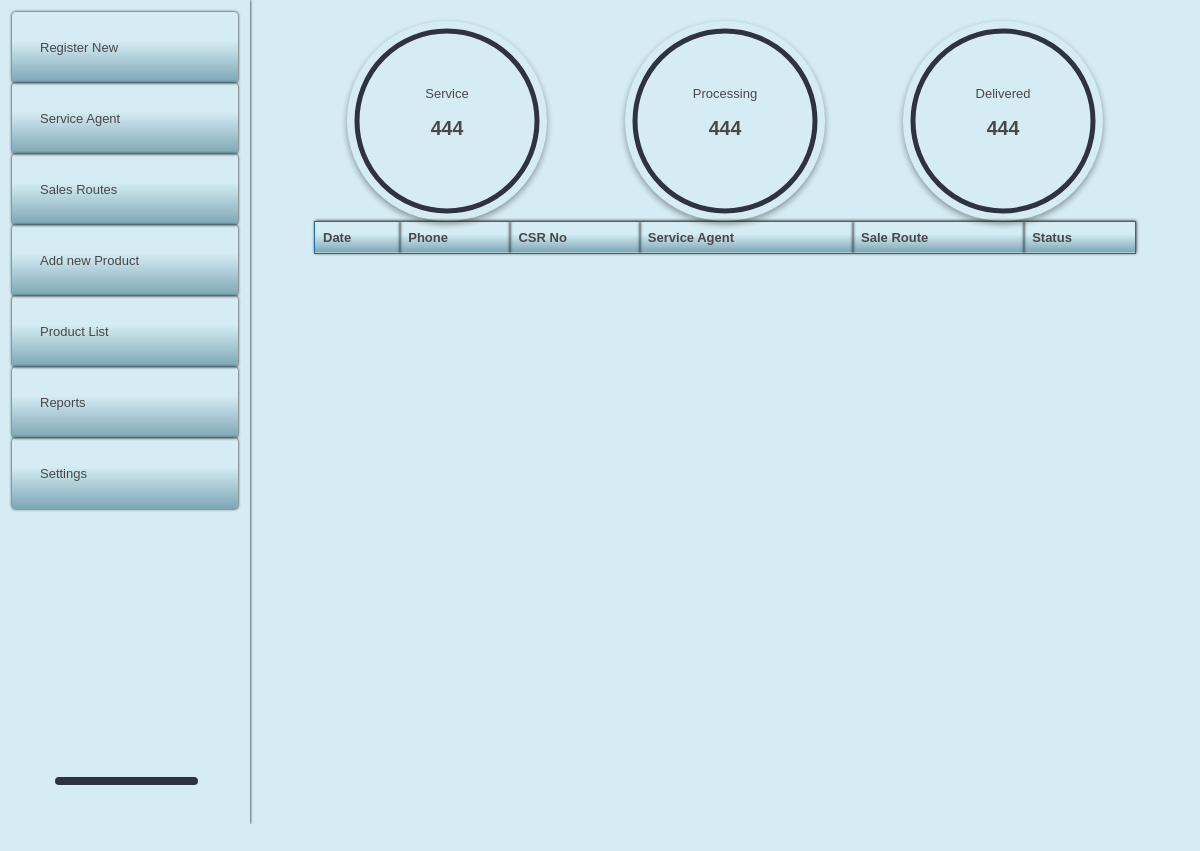
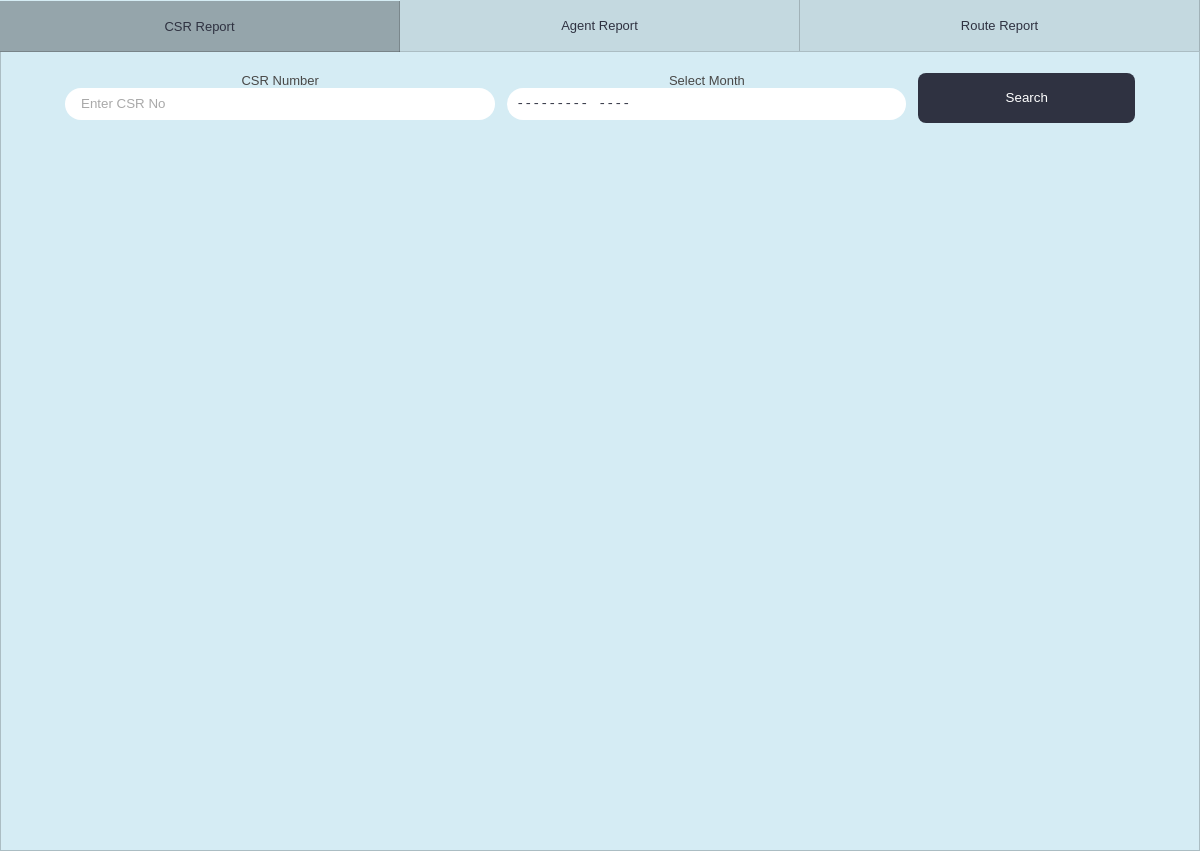
Before and after one commit to shafeequeot/Mobile-Service-Tracker, an Electron app: page pages/Reports.html in a window 1200 px wide. Before the commit the page ends 824 px from the top, so only its background shows below. Drawn offline with Linux system fonts and the light colour scheme.

Commit message:
adding reports

```diff
--- /dev/null
+++ b/config/css/tabStyle.css
@@ -0,0 +1,99 @@
+.tabset>input[type="radio"] {
+    position: absolute;
+    left: -200vw;
+}
+
+.tabset .tab-panel {
+    display: none;
+
+}
+
+.tabset>input:first-child:checked~.tab-panels>.tab-panel:first-child,
+.tabset>input:nth-child(3):checked~.tab-panels>.tab-panel:nth-child(2),
+.tabset>input:nth-child(5):checked~.tab-panels>.tab-panel:nth-child(3),
+.tabset>input:nth-child(7):checked~.tab-panels>.tab-panel:nth-child(4),
+.tabset>input:nth-child(9):checked~.tab-panels>.tab-panel:nth-child(5),
+.tabset>input:nth-child(11):checked~.tab-panels>.tab-panel:nth-child(6) {
+    display: block;
+
+}
+
+
+/*
+   Styling
+  */
+
+.tabset>label {
+    position: relative;
+    display: inline-block;
+    padding: 18px 4px 18px;
+    border-right: 1px solid rgba(0, 0, 0, 0.178);
+    /* border-bottom: 0; */
+    cursor: pointer;
+    /* border-radius: var(--border-radios); */
+    width: 100%;
+}
+
+
+
+.tabset>label:hover,
+.tabset>input:focus+label {
+    color: var(--primary-color);
+}
+
+.tabset>label:hover::after,
+.tabset>input:focus+label::after,
+.tabset>input:checked+label::after {
+    background: var(--primary-color);
+}
+
+.tabset>input:checked+label {
+    color: var(--primary-color);
+    background-color: rgba(0, 0, 0, 0.301);
+    margin-bottom: -1px;
+}
+
+.tabset>input+label {
+    color: var(--primary-color);
+    background-color: rgba(0, 0, 0, 0.082)
+
+}
+
+.tab-panel {
+    padding: 0px 0;
+    border: 1px solid rgba(0, 0, 0, 0.2);
+    height: 100vh;
+    width: 100vw;
+    /* border-top: 1px solid var(--primary-color); */
+}
+
+
+/*
+   Demo purposes only
+  */
+
+*,
+*:before,
+*:after {
+    box-sizing: border-box;
+}
+
+.tabset {
+    /* max-width: 65em; */
+    width: 100vw;
+    text-align: center;
+    display: grid;
+	grid-template-columns: repeat(var(--count, 3), minmax(8em, 1fr));
+	grid-template-rows: auto auto;
+   align-items: center  ;
+
+}
+
+.btnSearch{
+    background-color: var(--primary-color);
+    height: 50px;
+    border-radius: var(--border-radios);
+    cursor: pointer;
+    color: var(--aux-white);
+    border: none;
+}
--- a/pages/Reports.html
+++ b/pages/Reports.html
@@ -7,7 +7,7 @@
 
     <link rel="stylesheet" href="../config/css/style.css">
     <link rel="stylesheet" href="../config/css/grid-Style.css">
-    <link rel="stylesheet" href="../config/css/dataTable.css">
+    <link rel="stylesheet" href="../config/css/tabStyle.css">
     <link rel="stylesheet" href="../config/css/fontawesome-free-6.0.0-web/css/all.min.css">
     <meta http-equiv="Content-Security-Policy" content="default-src 'self'; script-src 'self'">
     <meta http-equiv="X-Content-Security-Policy" content="default-src 'self'; script-src 'self'">
@@ -21,101 +21,53 @@
 
 
     <div class="main">
-        <div class="sideBar">
+        <div class="tabset">
+            <!-- Tab 1 -->
+            <input type="radio" name="tabset" id="tab1" aria-controls="CSRDetials" checked>
+            <label for="tab1">CSR Report</label>
+            <!-- Tab 2 -->
+            <input type="radio" name="tabset" id="tab2" aria-controls="AgentDetials">
+            <label for="tab2">Agent Report</label>
+            <!-- Tab 3 -->
+            <input type="radio" name="tabset" id="tab3" aria-controls="RouteDetials">
+            <label for="tab3">Route Report</label>
+            <div class="tab-panels">
+
+
+                <!-- First tab compnay registration starting here  -->
+
+
+                <section id="CSRDetials" class="tab-panel">
+                <div class="container Grid-3 margin-top-1rem">
+                    <div class="">
+                        <label for="txtRoute">CSR Number</label>
+                        <input class="input-feild" type="text" name="txtRoute" id="txtRoute" placeholder="Enter CSR No" />
+                    </div>
+
+                    <div class="">
+                        <label for="dtMonth">Select Month</label>
+                        <input class="input-feild" type="month" name="dtMonth" id="dtMonth" placeholder="Enter Route name" />
+                    </div>
+                    <button name="btnSave" id="btnSave" class="btnSearch"><div id="txtSave">Search</div> <div id="btnSaveLoader"></div> </button>
+
+                </div>
+                </section>
+
+                <section id="AgentDetials" class="tab-panel">
+                    kdjfsdsd
+                </section>
+
+                <section id="RouteDetials" class="tab-panel">
+                    kdjfsd dd
+                </section>
+            </div>
 
 
 
-
-            <input type="radio" name="rdCategory" id="rdService" class="btnReportButtons">
-            <label for="rdService">Register New</label>
-            <input type="radio" name="rdCategory" id="rdAgent" class="btnReportButtons">
-            <label for="rdAgent">Service Agent</label>
-            <input type="radio" name="rdCategory" id="rdSalesRoute" class="btnReportButtons">
-            <label for="rdSalesRoute">Sales Routes</label>
-            <input type="radio" name="rdCategory" id="rdStock" class="btnReportButtons">
-            <label for="rdStock">Add new Product</label>
-            <input type="radio" name="rdCategory" id="rdPurchaseList" class="btnReportButtons">
-            <label for="rdPurchaseList">Product List</label>
-            <input type="radio" name="rdCategory" id="rdReport" class="btnReportButtons">
-            <label for="rdReport">Reports</label>
-            <input type="radio" name="rdCategory" id="rdSettings" class="btnReportButtons">
-            <label for="rdSettings">Settings</label>
-
-            <div class="btnDarkMode" id="toggle-dark-mode"></div>
         </div>
-
-
-        <div class="container">
-            <div class="headBlock">
-
-
-            </div>
-
-            <div class="Grid-3 margin-top-1rem">
-
-                <div class="divProgress">
-
-                    <span class="pregressTitle">Service <h2 id="lblTotalStock">444</h2></span>
-
-                    <svg class="progress-ring" width="200" height="200">
-                        <circle class="progress-ring__circle" stroke="white" stroke-width="4" id="crlTotalStock"
-                            fill="transparent" r="90" cx="100" cy="100" />
-
-                    </svg>
-
-                </div>
-
-                <div class="divProgress">
-
-                    <span class="pregressTitle">Processing<h2 id="lblTotalService">444</h2></span>
-
-                    <svg class="progress-ring" width="200" height="200">
-                        <circle class="progress-ring__circle" stroke-width="4" id="crlTotalService" fill="transparent"
-                            r="90" cx="100" cy="100" />
-
-                    </svg>
-
-                </div>
-
-
-                <div class="divProgress">
-
-                    <span class="pregressTitle">Delivered<h2 id="lblTotalDone">444</h2></span>
-
-                    <svg class="progress-ring" width="200" height="200">
-                        <circle class="progress-ring__circle" stroke-width="4" id="crlTotalDone" fill="transparent"
-                            r="90" cx="100" cy="100" />
-
-                    </svg>
-
-                </div>
-
-            </div>
-            <div class="dataTable">
-                <table id="serviceList" class="display">
-                    <thead>
-                        <tr>
-                            <th>Date</th>
-                            <th>Phone</th>
-                            <th>CSR No</th>
-                            <th>Service Agent</th>
-                            <th>Sale Route</th>
-                            <th>Status</th>
-
-                        </tr>
-                    </thead>
-                    <tbody>
-
-                    </tbody>
-                </table>
-            </div>
-
-        </div>
-
     </div>
 
-
-    <script src="./index.js"> </script>
+    <script src="./reports.js"> </script>
 </body>
 
 
```
